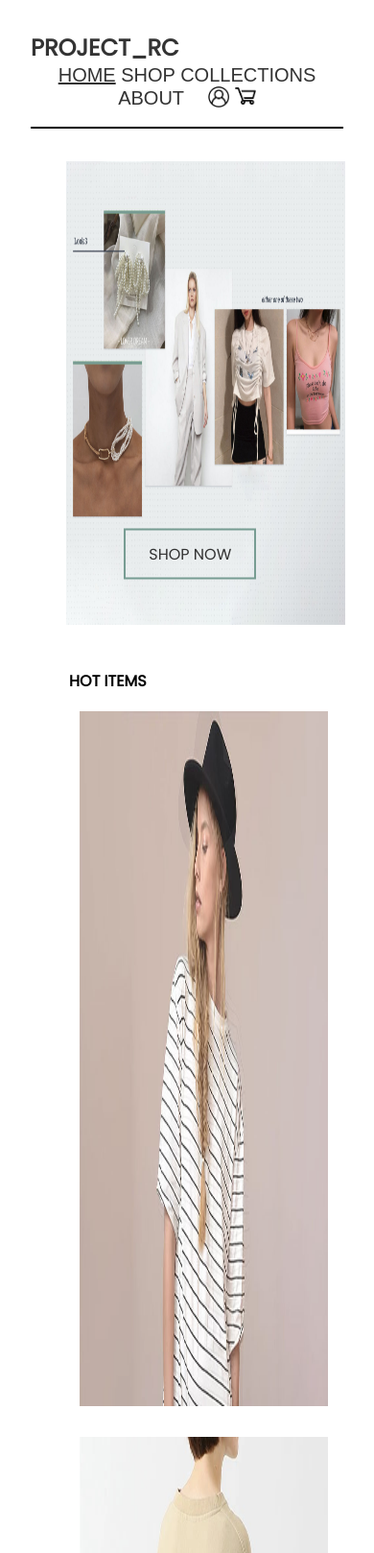
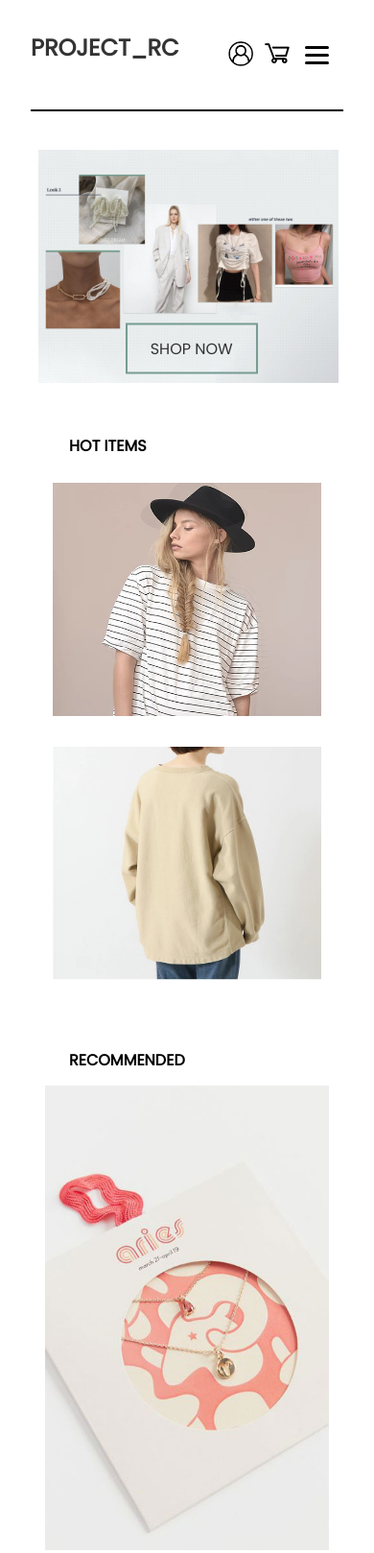
Before and after one commit to mhyuk/IAT339-Project, a plain HTML site: page index.html in a window 390 px wide. Shown: the top 1618 px of the page at 96% size. Drawn offline with Linux system fonts and the light colour scheme.

Commit message:
Responsive Index page + added Hamburger menu

```diff
--- a/css/main.css
+++ b/css/main.css
@@ -1,4 +1,21 @@
 /* CSS for Flexbox*/
+
+nav li {
+  float:left;
+  margin-left: 0.5em;
+  margin-top: -0.4em;
+  flex: auto;
+}
+
+nav ul{
+  list-style-type: none;
+}
+
+.icon{
+  width: 1.6em;
+  margin-top:0.7em;
+  margin-left: 0.5em;
+}
 
 /* HOMEPAGE FLEXBOX */
 .container {
@@ -9,6 +26,7 @@
   align-items: center;
   align-content: flex-start;
   max-width: 110em;
+  padding: 2%;
 
 }
 
@@ -20,9 +38,11 @@
 
 .container .banner{
   height: 30em;
+  max-height: 30em;
   flex-basis: 15em;
   flex-grow:1;
-
+  z-index: -1;
+  position: relative;
 }
 
 .container .bannerImg{
@@ -31,8 +51,10 @@
   align-items: center;
   background-size: 100% 100%;
   width: 100%;
-  height: 30em;
+  height: 100%;
   background-image: url('banner2.jpg');
+  z-index: -1;
+  position: relative;
 }
 
 .container div {
@@ -138,32 +160,6 @@
   background-image: url('item3.jpg');
 }
 
-@media only screen and (max-width: 92em) {
-  .container .bannerImg {
-    background-image: url('banner3.jpg');
-  }
-  .container .hotitem1{
-    background-image: url('hotitem1_2.jpg');
-  }
-  .container .hotitem2{
-    background-image: url('hotitem2_2.jpg');
-  }
-  .container .recommended4{
-    background-image: url('item3_1.jpg');
-  }
-}
-
-@media only screen and (max-width: 70em) {
-  .container .bannerImg {
-    background-image: url('banner4.jpg');
-  }
-  .container .hotitem2{
-    background-image: url('hotitem2.jpg');
-  }
-  .container .recommended4{
-    background-image: url('item3.jpg');
-  }
-}
 
 /* DETAIL PAGE FLEXBOX */
 
@@ -232,3 +228,268 @@
 .unchecked {
   color: #D2D2D2;
 }
+
+
+
+/* Hamburger Menu
+   Tutorial from https://www.youtube.com/watch?v=dIyVTjJAkLw&ab_channel=codeSTACKr */
+
+   .menu-btn{
+     margin-top: 0.2em;
+     position: relative;
+     display:flex;
+     justify-content: center;
+     align-items:center;
+     width:40px;
+     height:40px;
+     cursor:pointer;
+     transition: all .5s ease-in-out;
+     float: right;
+   }
+
+   .menu-btn_burger{
+     width: 25px;
+     height: 3px;
+     background :#000;
+     border-radius: 5px;
+     transition: all .5s ease-in-out;
+   }
+
+   .menu-btn_burger::before,
+   .menu-btn_burger::after{
+    content:'';
+    position: absolute;
+    width: 25px;
+    height: 3px;
+    background :#000;
+    border-radius: 5px;
+    transition: all .5s ease-in-out;
+   }
+
+   .menu-btn_burger::before{
+     transform: translateY(-8px);
+   }
+   .menu-btn_burger::after{
+    transform: translateY(8px);
+  }
+
+  /* ANIMATION */
+
+  .menu-btn.open .menu-btn_burger{
+    transform: translate(-50px);
+    background: transparent;
+    box-shadow: none;
+  }
+
+  .menu-btn.open .menu-btn_burger::before{
+    transform: rotate(45deg) translate(35px, -35px);
+  }
+
+  .menu-btn.open .menu-btn_burger::after{
+    transform: rotate(-45deg) translate(35px, 35px);
+  }
+
+  .menu-icon{
+    margin-left:1em;
+    display: none;
+  }
+
+
+
+
+  /* Media Query */
+
+  @media only screen and (max-width: 92em) {
+    .container .bannerImg {
+      background-image: url('banner3.jpg');
+    }
+    .container .hotitem1{
+      background-image: url('hotitem1_2.jpg');
+    }
+    .container .hotitem2{
+      background-image: url('hotitem2_2.jpg');
+    }
+    .container .recommended4{
+      background-image: url('item3_1.jpg');
+    }
+  }
+
+  @media only screen and (max-width: 70em) {
+    .container .bannerImg {
+      background-image: url('banner4.jpg');
+    }
+    .container .hotitem2{
+      background-image: url('hotitem2.jpg');
+    }
+    .container .recommended4{
+      background-image: url('item3.jpg');
+    }
+    .container .hotitem1{
+      background-image: url('hotitem1.png');
+
+    }
+
+  }
+
+
+
+
+  @media only screen and (max-width: 50em) {
+
+  .container .banner{
+    height: 25em;
+    max-height: 25em;
+
+  }
+
+  .container .hotitem1{
+    height: 35em;
+    max-height: 35em;
+  }
+
+  .container .hotitem2{
+    height: 35em;
+    max-height: 35em;
+  }
+
+  .container .recommended1{
+    height: 60em;
+    max-height: 60em;
+  }
+  .container .recommended2{
+    height: 60em;
+    max-height: 60em;
+  }
+  .container .recommended3{
+    height: 60em;
+    max-height: 60em;
+  }
+  .container .recommended4{
+    height: 60em;
+    max-height: 60em;
+  }
+
+  nav ul{
+    position: absolute;
+    top: 70px;
+    left: 0;
+    background: #333;
+    width: 100%;
+    overflow: hidden;
+    transition: max-height 0.5s;
+    margin-left: -1em;
+  }
+
+  nav ul li{
+    display: block;
+    margin-right:10px;
+    margin-top: 10px;
+    margin-bottom: 10px;
+  }
+
+  nav ul li a{
+    color: #fff !important;
+  }
+
+  .menu-icon{
+    display: block;
+    margin-top: 1.5em;
+  }
+
+
+  }
+
+
+  @media only screen and (max-width: 40em) {
+
+    .container .banner{
+      height: 20em;
+      max-height: 20em;
+
+    }
+
+    .container .hotitem1{
+      height: 30em;
+      max-height: 30em;
+    }
+
+    .container .hotitem2{
+      height: 30em;
+      max-height: 30em;
+    }
+
+    .container .recommended1{
+      max-height: 50em;
+    }
+    .container .recommended2{
+      max-height: 50em;
+    }
+    .container .recommended3{
+      max-height: 50em;
+    }
+    .container .recommended4{
+      max-height: 50em;
+    }
+
+    }
+
+
+  @media only screen and (max-width: 30em) {
+
+    .container .banner{
+      height: 15em;
+      max-height: 15em;
+
+    }
+
+    .container .hotitem1{
+      height: 20em;
+      max-height: 20em;
+    }
+
+    .container .hotitem2{
+      height: 20em;
+      max-height: 20em;
+    }
+
+    .container .recommended1{
+      max-height: 40em;
+    }
+    .container .recommended2{
+      max-height: 40em;
+    }
+    .container .recommended3{
+      max-height: 40em;
+    }
+    .container .recommended4{
+      max-height: 40em;
+    }
+    }
+
+    @media only screen and (max-width: 25em) {
+
+
+      .container .hotitem1{
+        height: 15em;
+        max-height: 15em;
+      }
+
+      .container .hotitem2{
+        height: 15em;
+        max-height: 15em;
+      }
+
+      .container .recommended1{
+        max-height: 30em;
+      }
+      .container .recommended2{
+        max-height: 30em;
+      }
+      .container .recommended3{
+        max-height: 30em;
+      }
+      .container .recommended4{
+        max-height: 30em;
+      }
+
+      }
--- a/index.html
+++ b/index.html
@@ -10,20 +10,22 @@
     <link href="https://fonts.googleapis.com/css2?family=Lato&display=swap" rel="stylesheet">
     <link href="https://fonts.googleapis.com/css2?family=Poppins&display=swap" rel="stylesheet">
     <meta name="viewport" content="width=device-width, initial-scale=1.0">
-
   </head>
   <body>
     <div style="float:left; font-size: 1.5em; font-weight: bold;" class="mainFont"><a href="index.html">PROJECT_RC</a></div>
 
     <nav style="float:right;">
-        <div class="navbar">
-          <a class="active" href="index.html">HOME</a>
-          <a href="product.html">SHOP</a>
-          <a href="collection.html">COLLECTIONS</a>
-          <a href="about.html">ABOUT</a>
+        <ul class="navbar" id="MenuItems">
+          <li><a class="active" href="index.html">HOME</a></li>
+          <li><a href="product.html">SHOP</a></li>
+          <li><a href="collection.html">COLLECTIONS</a></li>
+          <li><a href="about.html">ABOUT</a></li>
+          </ul>
           <a href="#"><img src="Style Guide/img/account.png" style="margin-left: 1em;" class="icon" alt="Account"></a>
           <a href="cart.html"><img src="Style Guide/img/cart.png" style="margin-bottom: -0px;" class="icon" alt="Cart"></a>
-        </div>
+
+        <div class="menu-btn menu-icon" onclick="menutoggle()">
+          <div class="menu-btn_burger"></div>
       </nav>
 <div style="clear: both;"></div><br>
     <section class="element"></section>
@@ -53,6 +55,7 @@
       <div class="recommended recommended4 image" onclick="window.location='product.html';"></div>
     </div>
 
+    <script src="main.js"></script>
 
   </body>
   <footer>
--- /dev/null
+++ b/main.js
@@ -0,0 +1,20 @@
+const menuBtn = document.querySelector('.menu-btn');
+let menuOpen = false;
+var MenuItems = document.getElementById("MenuItems");
+
+MenuItems.style.maxHeight = "0px";
+
+
+menuBtn.addEventListener('click', () => {
+    if(!menuOpen){
+        menuBtn.classList.add('open');
+        menuOpen = true;
+        MenuItems.style.maxHeight = "150px";
+
+    }else{
+        menuBtn.classList.remove('open');
+        menuOpen = false;
+        MenuItems.style.maxHeight = "0px";
+
+    }
+});
```
Also changed, not shown: cart.html (+2 -2 lines).
